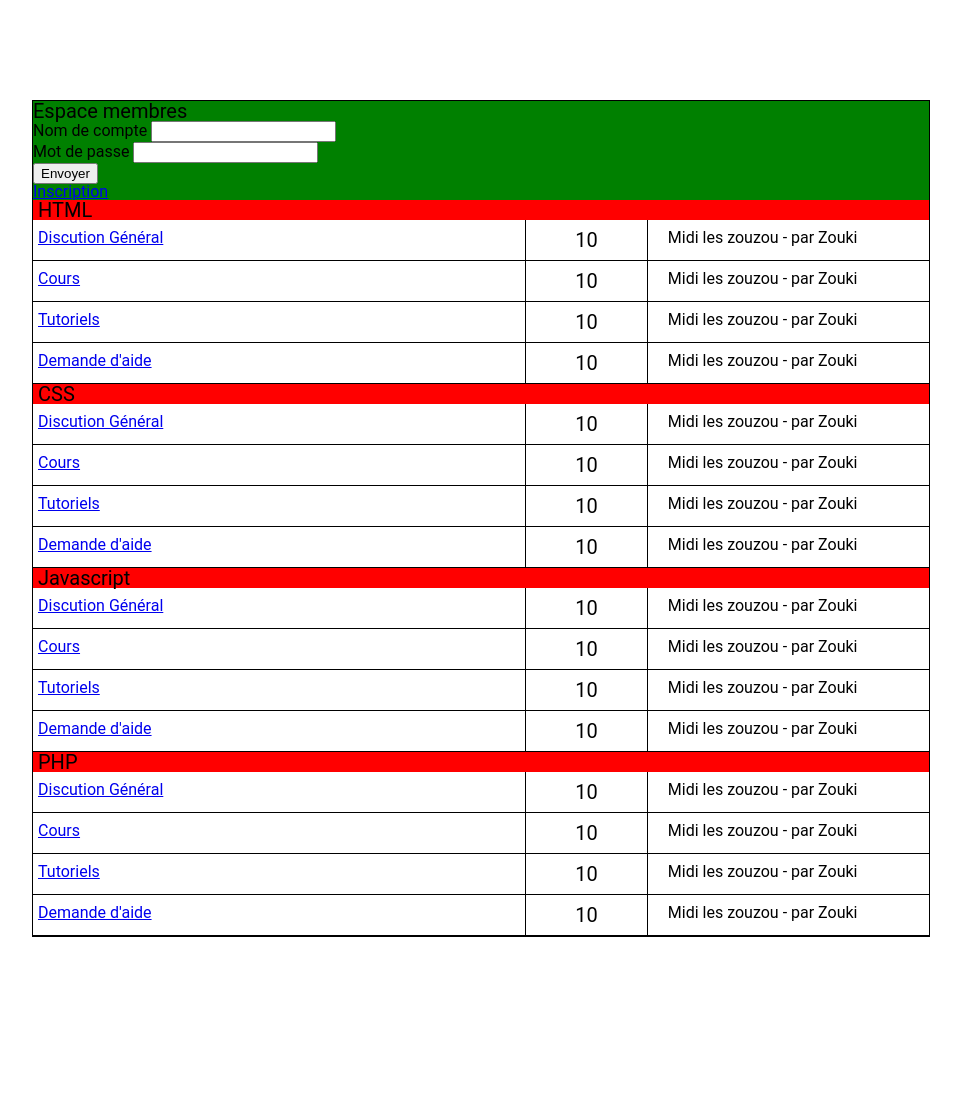
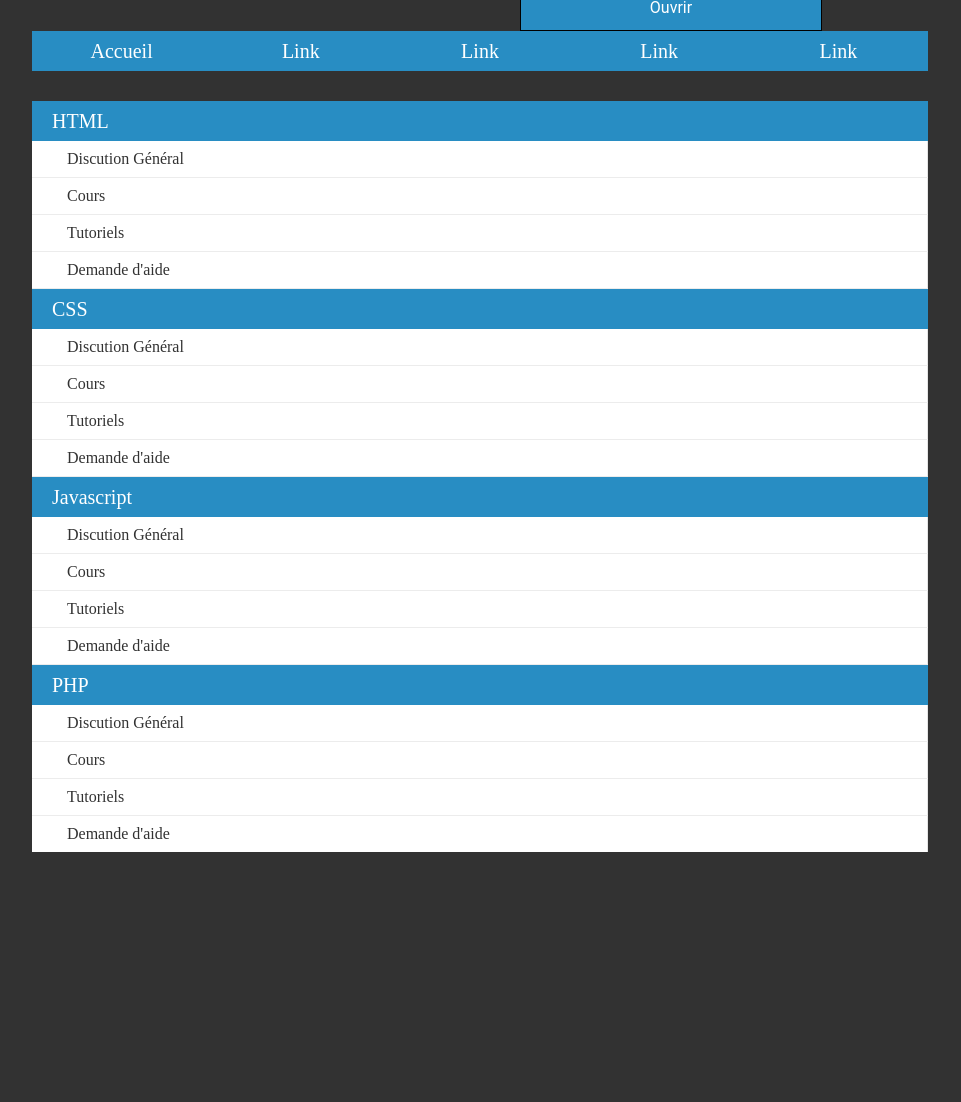
Before and after one commit to Nestor/forum, a PHP site: page /Forum/index.php in a window 1280 px wide. Shown: the whole page, without its empty margins (160-1121 px from the left). Before the commit the page ends 937 px from the top, so only its background shows below. Run offline with PHP 8.4, Linux system fonts and the light colour scheme; data comes from the database, SQL or seed files in the repository.

Commit message:
Refonte du design, amélioration du forum

```diff
--- /dev/null
+++ b/include/formCo.php
@@ -0,0 +1,28 @@
+<div id="login_panel">
+
+    <?php if(isset($_SESSION['user'])){ ?>
+        <h2>Bonjour <a href="index.php?page=profil&id=<?=$_SESSION['user']['id']?>" title="Profil page"><?= $_SESSION['user']['username'] ?></a>
+        <br/><a href="index.php?page=mp&id=<?=$_SESSION['user']['id']?>" title="Message privée">Message privée (0)</a>
+        <br/><a href="services/disconnectService.php">Se déconnecter</a>
+        <?php
+            if (isset($_GET['etat'])) {
+                switch($_GET['etat']) {
+                    case "error":
+                        echo 'Mauvais nom de compte ou mot de passe';
+                    break;
+                }
+            }
+        ?>
+    <?php } else { ?>
+    <h2>Espace connexion</h2>
+    <form action="services/loginService.php" method="post" id="formco">
+        <input type="text" name="account" placeholder="Nom de compte" required/>
+        <br/>
+        <input type="password" name="password" placeholder="Mot de passe" required/>
+        <br/>
+        <br/>
+        <input type="submit" value="Se connecter"/>
+    </form>
+    <?php } ?>
+    <div class="btn_panel"><p>Ouvrir</p></div>
+</div>
--- /dev/null
+++ b/include/main.php
@@ -0,0 +1,9 @@
+<div class="main">
+    <ul>
+        <li><a href="index.php?page=accueil">Accueil</a></li>
+        <li><a href="#">Link</a></li>
+        <li><a href="#">Link</a></li>
+        <li><a href="#">Link</a></li>
+        <li><a href="#">Link</a></li>
+    </ul>
+</div>
--- a/model/fonctions.php
+++ b/model/fonctions.php
@@ -120,13 +120,13 @@
         //print_r($formCatArray);
         $dataHTML = "";
         foreach($formCatArray as $key => $catego) {
-            $dataHTML .= '<div class="categorie"><div class="header red"><p>'.$key.'</p></div>';
+            $dataHTML .= '<div class="categorie"><div class="header"><p>'.$key.'</p></div>';
             foreach($catego as $sous_cat) {
                 $resultSousCat = explode("#",$sous_cat);
                 $id_categorie = $resultSousCat[0];
                 $name_categorie = $resultSousCat[1];
 
-                $dataHTML .= '<div class="subject"><div class="name"><a href="index.php?page=sujet&category='.$id_categorie.'">'.$name_categorie.'</a></div><div class="total_msg"> 10 </div><div class="last_subject">Midi les zouzou - par Zouki</div></div>';
+                $dataHTML .= '<div class="subject"><div class="name"><a href="index.php?page=sujet&category='.$id_categorie.'">'.$name_categorie.'</a></div></div>';
             }
             $dataHTML .= '</div>';
         }
@@ -204,10 +204,10 @@
         // sujet_date: "09/07/17",
         // sujet_user_id: "0"
         foreach($data as $value) {
-            return '
-            <div class="titre">'.$value['sujet_titre'].' | poster le '.$value['sujet_date'].'</div>
+            return '<div class="sujet">
+            <div class="titre"><p>'.$value['sujet_titre'].' | poster le '.$value['sujet_date'].'</p></div>
             <p>'.$value['sujet_contenue'].'</p>
-
+            </div>
             ';
 
         }
--- a/scripts/script.js
+++ b/scripts/script.js
@@ -1,3 +1,16 @@
 $(document).ready(function(){
 
 });
+
+var $etat_loginPanel = false;
+$('#login_panel .btn_panel').click(function(){
+    if($etat_loginPanel == false){
+        $etat_loginPanel = true;
+        $('#login_panel').css('top', '0px');
+        $('#login_panel .btn_panel p').text('Fermer');
+    } else {
+        $etat_loginPanel = false;
+        $('#login_panel').css('top', '-200px');
+        $('#login_panel .btn_panel p').text('Ouvrir');
+    }
+});
--- a/services/formService.php
+++ b/services/formService.php
@@ -1,9 +1,4 @@
 <?php
-try {
-
-} catch (Exception $e) {
-    echo $e->getMessage();
-}
 include "../20_mvc/model/fonction.php";
 
 if (isset($_POST['msg'])) {
--- a/styles/css/style.css
+++ b/styles/css/style.css
@@ -1,19 +1,101 @@
 body {
     margin: 0;
     font-family: 'Roboto';
+    background-color: #323232;
+}
+
+#login_panel {
+    width: 300px;
+    height: 230px;
+    background-color: #fff;/*#288dc3*/
+    position: fixed;
+    top: -200px;
+    left: calc(100vw - 600px);
+    cursor: pointer;
+    z-index: 9999;
+    position: relative;
+    border-bottom: 1px solid black;
+    border-left: 1px solid black;
+    border-right: 1px solid black;
+}
+#login_panel .btn_panel {
+    width: 100%;
+    height: 30px;
+    background-color: #288dc3;
+    position: absolute;
+    bottom: 0px;
+    text-align: center;
+    color: #fff;
+}
+#login_panel #formco {
+    width: 100%;
+    height: auto;
+    margin: auto;
+    margin-top: 10px;
+    padding: 0px;
+}
+#login_panel #formco input {
+    display: block;
+    width: 90%;
+    height: 25px;
+    margin: auto;
+    margin-bottom: 5px;
+
+}
+#login_panel #formco input[type="submit"] {
+    display: block;
+    width: 90%;
+    height: 25px;
+    margin: auto;
+    background-color: #288dc3;
+    border: none;
+    color: #fff;
 }
 .container-parent {
     width: 70%;
     height: auto;
     position: relative;
-    top: calc(50vh - 300px);
+    top: calc(50vh - 600px);
     left: calc(50vw - 35%);
-    border: 1px solid black;
     margin-bottom: 50px;
+}
+.main {
+    width: 100%;
+    height: auto;
+    margin: auto;
+    margin-bottom: 30px;
+    background-color: #288dc3;
+}
+.main ul {
+    width: 100%;
+    display: flex;
+    justify-content: space-around;
+}
+.main ul li {
+    width: 100%;
+    padding: 10px;
+    text-align: center;
+    font-size: 20px;
+    transition: all 0.5s;
+}
+.main ul li:hover {
+    background-color: rgba(255,255,255,0.1);
+}
+.main ul li a {
+    width: 100%;
+    padding: 8px;
+    text-decoration: none;
+    color: #fff;
+    font-family: 'Roboto-Light';
+    transition: all 0.5s;
+}
+.main ul li a:hover {
+    letter-spacing: 2px;
 }
 .container {
     width: 100%;
     height: auto;
+    background-color: #ececec;
 }
 .container .header {
     width: 100%;
@@ -28,9 +110,12 @@ body {
     width: 100%;
     height: auto;
     font-size: 20px;
+    background-color: #288dc3;
+    font-family: 'Roboto-Thin';
+    color: #fff;
 }
 .container .categorie .header p {
-    padding-left: 5px;
+    padding: 10px 20px;
 }
 
 /* Subject element */
@@ -39,28 +124,25 @@ body {
     height: auto;
     display: flex;
     justify-content: space-between;
-    border-bottom: 1px solid black;
+    margin-bottom: 1px;
+    background-color: #fff;
+    color: #323232;
 }
 .container .categorie .subject .name {
-    width: 60%;
+    width: 100%;
     padding: 10px 5px;
-    border-right: 1px solid black;
+    border-right: 1px solid rgba(0,0,0,0.1);
 }
-.container .categorie .subject .total_msg {
-    width: 10%;
-    padding: 10px 20px;
-    text-align: center;
-    font-size: 20px;
-}
-.container .categorie .subject .last_subject {
-    width: 30%;
-    padding: 10px 20px;
-    border-left: 1px solid black;
+.container .categorie .subject .name a {
+    color: #323232;
+    text-decoration: none;
+    cursor: pointer;
+    font-family: 'Roboto-Light';
+    padding-left: 30px;
 }
 .container .categorie .subject .name_sujet {
     width: 70%;
     padding: 10px 5px;
-    border-right: 1px solid black;
 }
 .container .categorie .subject .date {
     width: 10%;
@@ -77,12 +159,20 @@ body {
 
 /* Sujet element */
 .container .sujet {
-    width: 98%;
+    width: 100%;
     height: auto;
     margin: auto;
 }
 .container .sujet .titre {
+    width: 100%;
+    height: auto;
     font-size: 20px;
+    background-color: #288dc3;
+}
+.container .sujet .titre p {
+    font-family: 'Roboto-Thin';
+    padding: 10px 20px;
+    color: #fff;
 }
 /*.container .sujet p {
 
--- a/view/accueil.php
+++ b/view/accueil.php
@@ -10,46 +10,12 @@
     <link rel="stylesheet" type="text/css" href="styles/css/style.css" />
 </head>
 <body>
+
+    <?php include 'include/formCo.php'; ?>
+
     <div class="container-parent">
 
-        <!-- Espace membres -->
-        <div class="container green">
-            <?php if (isset($_SESSION['user'])) { ?>
-                <div class="header">Bienvenue
-                <a href="index.php?page=profil&id=<?=$_SESSION['user']['id']?>" title="Profil page"><?= $_SESSION['user']['username'] ?></a>
-                 |
-                <a href="index.php?page=mp&id=<?=$_SESSION['user']['id']?>" title="Message privée">Message privée</a>
-                 |
-                <a href="services/disconnectService.php" title="Disconnect">Se déconnecter</a></div>
-            <?php } else { ?>
-                <div class="header">Espace membres</div>
-                <?php
-                    if (isset($_GET['etat'])) {
-                        switch($_GET['etat']) {
-                            case "error":
-                                echo 'Mauvais nom de compte ou mot de passe';
-                            break;
-                        }
-                    }
-                ?>
-                <form action="services/loginService.php" method="post">
-                    <label>Nom de compte</label>
-                    <input type="text" name="account" /><br/>
-
-                    <label>Mot de passe</label>
-                    <input type="password" name="password" /><br/>
-
-                    <input type="submit" value="Envoyer" />
-                </form>
-                <a href="index.php?page=register">Inscription</a>
-            <?php } ?>
-        </div>
-
-        <!-- Other
-        <div class="container green">
-            <h1>Mon forum</h1>
-        </div>
-        -->
+        <?php include 'include/main.php'; ?>
 
         <!-- Forum container -->
         <div class="container">
--- a/view/privateMessage.php
+++ b/view/privateMessage.php
@@ -28,7 +28,11 @@
     </script>
 </head>
 <body>
+    <?php include 'include/formCo.php'; ?>
+
     <div class="container-parent">
+
+        <?php include 'include/main.php'; ?>
         <!-- Espace membres -->
         <?php if(isset($_SESSION['user'])) { ?>
             <div class="container red">
--- a/view/profil.php
+++ b/view/profil.php
@@ -10,7 +10,11 @@
     <link rel="stylesheet" type="text/css" href="styles/css/style.css" />
 </head>
 <body>
+    <?php include 'include/formCo.php'; ?>
+
     <div class="container-parent">
+
+        <?php include 'include/main.php'; ?>
         <!-- Espace membres -->
         <?php if(isset($_SESSION['user'])) { ?>
             <div class="container red">
--- a/view/register.php
+++ b/view/register.php
@@ -10,7 +10,11 @@
     <link rel="stylesheet" type="text/css" href="styles/css/style.css" />
 </head>
 <body>
+    <?php include 'include/formCo.php'; ?>
+
     <div class="container-parent">
+
+        <?php include 'include/main.php'; ?>
         <!-- Espace membres -->
         <div class="container red">
             <div class="header green">Inscription <a href="index.php"><-|</a></div>
```
Also changed, not shown: services/postMessage.php (added, +15 -0 lines), styles/css/fonts.css (+8 -0 lines), view/livre_or.php (deleted, +0 -26 lines), view/login.php (deleted, +0 -15 lines), view/readSujet.php (+16 -30 lines), view/sujet.php (+3 -32 lines), view/utilisateur.php (deleted, +0 -13 lines), view/wall.php (deleted, +0 -16 lines).
